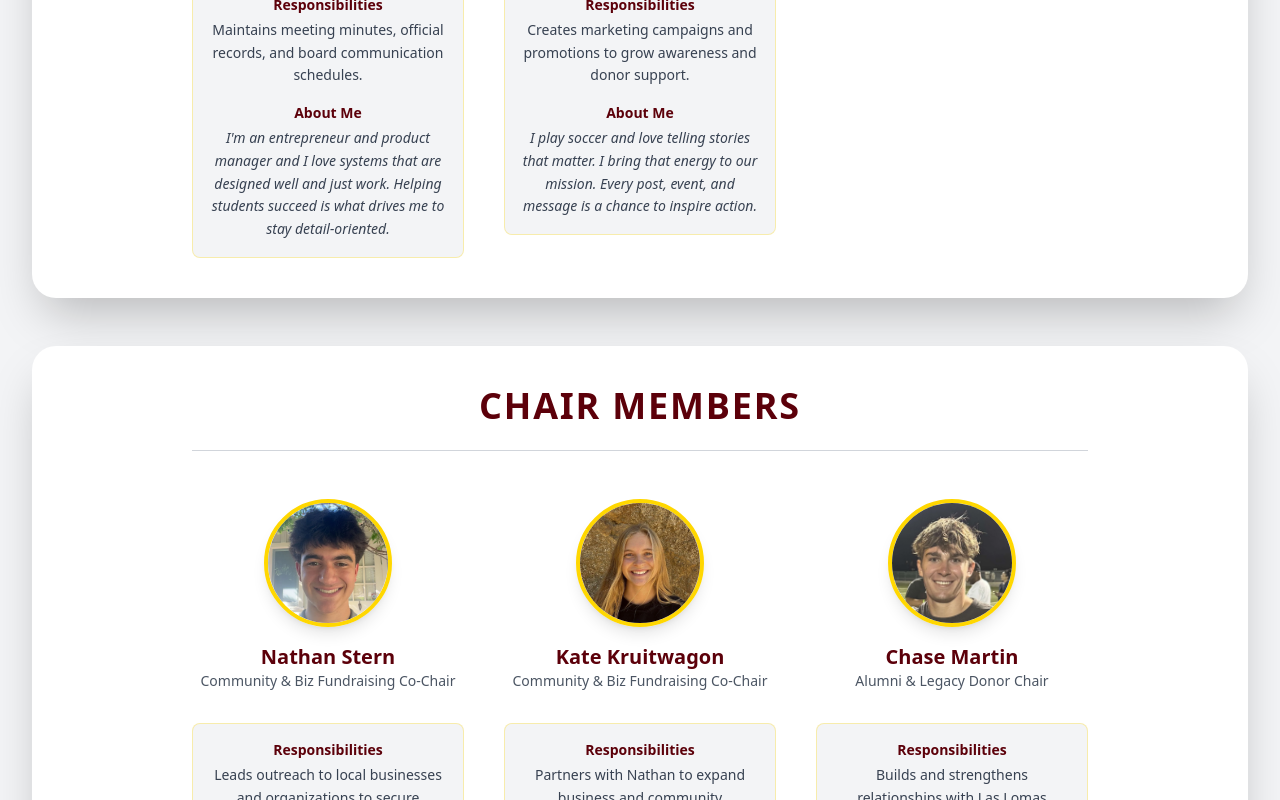
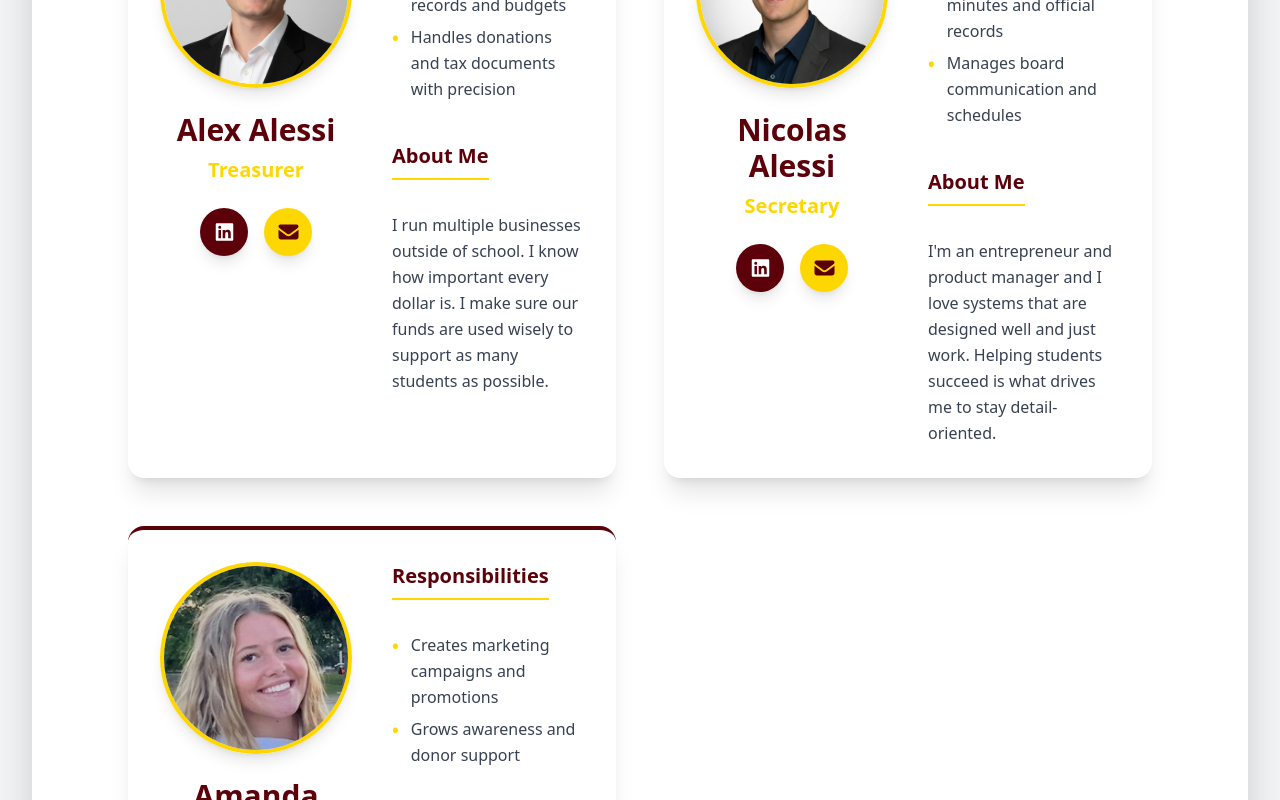
Before and after one commit to alexander-alessi/knightslegacy, a React (Vite) app: page /about in a window 1280 px wide. Shown: the part 2120-2920 px from the top of the page. Built offline with nearby package versions, Linux system fonts and the light colour scheme.

Commit message:
Updating person cards

```diff
--- a/public/data/about-chairs.json
+++ b/public/data/about-chairs.json
@@ -3,49 +3,98 @@
     "name": "Nathan Stern",
     "role": "Community & Biz Fundraising Co-Chair",
     "slug": "headshot-nathan.png",
-    "responsibilities": "Leads outreach to local businesses and organizations to secure sponsorships and partnerships.",
-    "about": "I’m a Varsity Soccer Captain and the youngest blind soccer coach in the US. I’ve seen what action can do. I’m proud to turn community support into real scholarships."
+    "responsibilities": [
+      "Leads outreach to local businesses",
+      "Secures sponsorships and partnerships"
+    ],
+    "about": "I’m a Varsity Soccer Captain and the youngest blind soccer coach in the US. I’ve seen what action can do. I’m proud to turn community support into real scholarships.",
+    "contact": {
+      "linkedin": "",
+      "email": ""
+    }
   },
   {
     "name": "Kate Kruitwagon",
     "role": "Community & Biz Fundraising Co-Chair",
     "slug": "headshot-kate.png",
-    "responsibilities": "Partners with Nathan to expand business and community fundraising efforts.",
-    "about": "I’m a rising senior who values teamwork and school spirit. This role lets me help students I’ll never meet. That’s what makes it so rewarding."
+    "responsibilities": [
+      "Leads outreach to local businesses",
+      "Secures sponsorships and partnerships"
+    ],
+    "about": "I’m a rising senior who values teamwork and school spirit. This role lets me help students I’ll never meet. That’s what makes it so rewarding.",
+    "contact": {
+      "linkedin": "",
+      "email": ""
+    }
   },
   {
     "name": "Chase Martin",
     "role": "Alumni & Legacy Donor Chair",
     "slug": "headshot-chase.png",
-    "responsibilities": "Builds and strengthens relationships with Las Lomas alumni and legacy donors.",
-    "about": "I’m a 3rd-generation Knight with a 4.0 GPA. I want every student to have the support I did. I’m honored to connect past and future Knights."
+    "responsibilities": [
+      "Builds relationships with Las Lomas alumni",
+      "Strengthens legacy donor connections"
+    ],
+    "about": "I’m a 3rd-generation Knight with a 4.0 GPA. I want every student to have the support I did. I’m honored to connect past and future Knights.",
+    "contact": {
+      "linkedin": "",
+      "email": ""
+    }
   },
   {
     "name": "Dean Dunwoodie",
     "role": "Parent Giving Chair",
     "slug": "headshot-dean.png",
-    "responsibilities": "Engages parents of current and future students to build long-term support.",
-    "about": "I lead multiple school clubs and believe in giving back. Parents today create opportunities for tomorrow. I’m excited to build that legacy."
+    "responsibilities": [
+      "Engages parents of current students",
+      "Builds long-term parent support"
+    ],
+    "about": "I lead multiple school clubs and believe in giving back. Parents today create opportunities for tomorrow. I’m excited to build that legacy.",
+    "contact": {
+      "linkedin": "",
+      "email": ""
+    }
   },
   {
     "name": "Garrett Phillips",
     "role": "Outreach & Communications Chair",
     "slug": "headshot-garrett.png",
-    "responsibilities": "Manages social media, email campaigns, and community messaging.",
-    "about": "I write to connect people with our mission. Every message shows donors the real impact they make. I love being the bridge between giving and receiving."
+    "responsibilities": [
+      "Manages social media and email campaigns",
+      "Handles community messaging"
+    ],
+    "about": "I write to connect people with our mission. Every message shows donors the real impact they make. I love being the bridge between giving and receiving.",
+    "contact": {
+      "linkedin": "",
+      "email": ""
+    }
   },
   {
     "name": "Kylie Collins",
     "role": "Scholarship Coordinator Chair",
     "slug": "headshot-kylie.png",
-    "responsibilities": "Oversees the scholarship application process and recipient selection.",
-    "about": "I lead in Publications and play sports. I bring organization and heart to everything. Helping students achieve their dreams is why I’m here."
+    "responsibilities": [
+      "Oversees scholarship applications",
+      "Manages recipient selection process"
+    ],
+    "about": "I lead in Publications and play sports. I bring organization and heart to everything. Helping students achieve their dreams is why I’m here.",
+    "contact": {
+      "linkedin": "",
+      "email": ""
+    }
   },
   {
     "name": "Will Landgraf",
     "role": "Recruitment Chair",
     "slug": "headshot-will.png",
-    "responsibilities": "Recruits and onboards new board members from the student body.",
-    "about": "I’m a sophomore from a Knight family. I swim, play water polo, and love my dog Tucker. I want to bring in the next generation of leaders."
+    "responsibilities": [
+      "Recruits new board members",
+      "Onboards students to the team"
+    ],
+    "about": "I’m a sophomore from a Knight family. I swim, play water polo, and love my dog Tucker. I want to bring in the next generation of leaders.",
+    "contact": {
+      "linkedin": "",
+      "email": ""
+    }
   }
 ]
--- a/public/data/about-execs.json
+++ b/public/data/about-execs.json
@@ -3,35 +3,71 @@
     "name": "Mason Grant",
     "role": "President",
     "slug": "headshot-mason.jpeg",
-    "responsibilities": "Founded the Knights Legacy Fund and leads the executive team in strategy and vision.",
-    "about": "I started this after seeing teammates held back by cost. I believe in opportunity through teamwork. Every scholarship we give proves what’s possible when we work together."
+    "responsibilities": [
+      "Founded the Knights Legacy Fund",
+      "Leads executive team in strategy and vision"
+    ],
+    "about": "I started this after seeing teammates held back by cost. I believe in opportunity through teamwork. Every scholarship we give proves what’s possible when we work together.",
+    "contact": {
+      "linkedin": "https://www.linkedin.com/in/mason-grant-916970321/",
+      "email": ""
+    }
   },
   {
     "name": "Eva Murallo",
     "role": "Vice President",
     "slug": "headshot-eva.png",
-    "responsibilities": "Supports the President, oversees committees, and ensures smooth communication across teams.",
-    "about": "I’m Editor-in-Chief of the yearbook and play softball and tennis. I love bringing people together. This role lets me use leadership to help students reach their goals."
+    "responsibilities": [
+      "Supports the President",
+      "Oversees committees",
+      "Ensures smooth communication across teams"
+    ],
+    "about": "I’m Editor-in-Chief of the yearbook and play softball and tennis. I love bringing people together. This role lets me use leadership to help students reach their goals.",
+    "contact": {
+      "linkedin": "https://www.linkedin.com/in/eva-murallo-a16b2736b/",
+      "email": ""
+    }
   },
   {
     "name": "Alex Alessi",
     "role": "Treasurer",
     "slug": "headshot-alex.png",
-    "responsibilities": "Manages all financial records, budgets, donations, and tax documents with precision.",
-    "about": "I run multiple businesses outside of school. I know how important every dollar is. I make sure our funds are used wisely to support as many students as possible."
+    "responsibilities": [
+      "Manages all financial records and budgets",
+      "Handles donations and tax documents with precision"
+    ],
+    "about": "I run multiple businesses outside of school. I know how important every dollar is. I make sure our funds are used wisely to support as many students as possible.",
+    "contact": {
+      "linkedin": "https://www.linkedin.com/in/alex-alessi-ab511a21/",
+      "email": "alexander.q.alessi@gmail.com"
+    }
   },
   {
     "name": "Nicolas Alessi",
     "role": "Secretary",
     "slug": "headshot-nico.png",
-    "responsibilities": "Maintains meeting minutes, official records, and board communication schedules.",
-    "about": "I'm an entrepreneur and product manager and I love systems that are designed well and just work. Helping students succeed is what drives me to stay detail-oriented."
+    "responsibilities": [
+      "Maintains meeting minutes and official records",
+      "Manages board communication and schedules"
+    ],
+    "about": "I'm an entrepreneur and product manager and I love systems that are designed well and just work. Helping students succeed is what drives me to stay detail-oriented.",
+    "contact": {
+      "linkedin": "https://www.linkedin.com/in/nicolas-alessi-05111b21/",
+      "email": "nicolas.g.alessi@gmail.com"
+    }
   },
   {
     "name": "Amanda Loar",
     "role": "Head of Marketing",
     "slug": "headshot-amanda.png",
-    "responsibilities": "Creates marketing campaigns and promotions to grow awareness and donor support.",
-    "about": "I play soccer and love telling stories that matter. I bring that energy to our mission. Every post, event, and message is a chance to inspire action."
+    "responsibilities": [
+      "Creates marketing campaigns and promotions",
+      "Grows awareness and donor support"
+    ],
+    "about": "I play soccer and love telling stories that matter. I bring that energy to our mission. Every post, event, and message is a chance to inspire action.",
+    "contact": {
+      "linkedin": "https://www.linkedin.com/in/amanda-loar-a7895b36b/",
+      "email": ""
+    }
   }
 ]
--- a/src/components/About.jsx
+++ b/src/components/About.jsx
@@ -8,6 +8,7 @@
  */
 
 import React, { useState, useEffect } from 'react';
+import PersonCard from './PersonCard';
 
 const About = () => {
   const [exec, setExec] = useState([]);
@@ -31,33 +32,6 @@ const About = () => {
         setLoading(false);
       });
   }, []);
-
-  const PersonCard = ({ name, role, slug, responsibilities, about }) => (
-    <div className="flex flex-col items-center text-center">
-      <div className="w-32 h-32 rounded-full overflow-hidden border-4 border-llhs-gold mb-4 shadow-lg">
-        <img
-          src={`/assets/headshots/${slug}`}
-          alt={name}
-          className="w-full h-full object-cover"
-        />
-      </div>
-      <h3 className="text-xl font-bold text-llhs-maroon">{name}</h3>
-      <p className="text-sm text-gray-600 mb-8">{role}</p>
-
-      <div className="w-full max-w-xs p-4 rounded-lg border border-llhs-gold/30 bg-gray-100">
-        <div className="space-y-4 text-center text-sm">
-          <div>
-            <p className="font-semibold text-llhs-maroon mb-1">Responsibilities</p>
-            <p className="text-gray-700 leading-relaxed">{responsibilities}</p>
-          </div>
-          <div>
-            <p className="font-semibold text-llhs-maroon mb-1">About Me</p>
-            <p className="text-gray-700 leading-relaxed italic">{about}</p>
-          </div>
-        </div>
-      </div>
-    </div>
-  );
 
   return (
     <div className="max-w-7xl mx-auto space-y-12">
@@ -90,7 +64,7 @@ const About = () => {
 
       {/* Executive Board Members */}
       <section className="bg-white p-10 rounded-3xl shadow-2xl">
-        <div className="max-w-4xl mx-auto">
+        <div className="max-w-5xl mx-auto">
           <div className="text-center">
             <h2 className="text-4xl font-bold text-llhs-maroon mb-6 uppercase tracking-wider">
               Executive Board Members
@@ -99,13 +73,13 @@ const About = () => {
           </div>
 
           {loading && !exec.length ? (
-            <p className="text-center py-8 text-gray-500">Loading executives…</p>
+            <p className="text-center py-12 text-gray-500">Loading executives…</p>
           ) : (
-            <div className="mt-12 grid grid-cols-1 sm:grid-cols-2 lg:grid-cols-3 gap-10">
+            <div className="mt-12 grid grid-cols-1 md:grid-cols-2 gap-12">
               {exec.length > 0 ? (
                 exec.map((p) => <PersonCard key={p.name} {...p} />)
               ) : (
-                <p className="col-span-full text-center text-gray-500">No executives listed.</p>
+                <p className="col-span-2 text-center text-gray-500">No executives listed.</p>
               )}
             </div>
           )}
@@ -114,7 +88,7 @@ const About = () => {
 
       {/* Chair Members */}
       <section className="bg-white p-10 rounded-3xl shadow-2xl">
-        <div className="max-w-4xl mx-auto">
+        <div className="max-w-5xl mx-auto">
           <div className="text-center">
             <h2 className="text-4xl font-bold text-llhs-maroon mb-6 uppercase tracking-wider">
               Chair Members
@@ -123,13 +97,13 @@ const About = () => {
           </div>
 
           {loading && !chairs.length ? (
-            <p className="text-center py-8 text-gray-500">Loading chairs…</p>
+            <p className="text-center py-12 text-gray-500">Loading chairs…</p>
           ) : (
-            <div className="mt-12 grid grid-cols-1 sm:grid-cols-2 lg:grid-cols-3 gap-10">
+            <div className="mt-12 grid grid-cols-1 md:grid-cols-2 gap-12">
               {chairs.length > 0 ? (
                 chairs.map((p) => <PersonCard key={p.name} {...p} />)
               ) : (
-                <p className="col-span-full text-center text-gray-500">No chairs listed.</p>
+                <p className="col-span-2 text-center text-gray-500">No chairs listed.</p>
               )}
             </div>
           )}
--- a/src/components/Donate.jsx
+++ b/src/components/Donate.jsx
@@ -61,7 +61,7 @@ const Donate = () => {
 
               <div className="text-center space-y-4">
                 <a
-                  href="venmo://pay?txn=pay&recipients=KnightsLegacy"
+                  href="https://venmo.com/u/KnightsLegacy?txn=pay"
                   className="inline-block bg-llhs-maroon text-white font-bold py-4 px-10 rounded-full hover:bg-llhs-maroon/90 transition shadow-lg"
                 >
                   Open in Venmo App
--- /dev/null
+++ b/src/components/PersonCard.jsx
@@ -0,0 +1,102 @@
+/**
+ * ==============================================================================
+ * Knights Legacy Fund – Person Card
+ * ==============================================================================
+ * Reusable card for Executive & Chair members
+ *
+ * Authors: Alexander Alessi & Nicolas Alessi
+ * Copyright (c) 2025 Knights Legacy Fund. All rights reserved.
+ */
+
+import React from 'react';
+import { FontAwesomeIcon } from '@fortawesome/react-fontawesome';
+import { faLinkedin } from '@fortawesome/free-brands-svg-icons';
+import { faEnvelope } from '@fortawesome/free-solid-svg-icons';
+
+const PersonCard = ({ name, role, slug, responsibilities = [], about, contact = {} }) => {
+  const hasLinkedIn = !!contact.linkedin;
+  const hasEmail = !!contact.email;
+
+  return (
+    <div className="bg-white rounded-2xl shadow-xl border-t-4 border-llhs-maroon overflow-hidden hover:shadow-2xl transition-shadow duration-300">
+      <div className="p-8">
+        <div className="grid grid-cols-1 md:grid-cols-2 gap-10 items-start">
+
+          {/* Left: Headshot + Name + Role + Icons (Centered) */}
+          <div className="flex flex-col items-center text-center">
+            <div className="w-48 h-48 mb-6">
+              <img
+                src={`/assets/headshots/${slug}`}
+                alt={name}
+                className="w-full h-full rounded-full object-cover border-4 border-llhs-gold shadow-lg"
+              />
+            </div>
+
+            <h3 className="text-3xl font-bold text-llhs-maroon mb-2">
+              {name}
+            </h3>
+            <p className="text-xl font-semibold text-llhs-gold mb-6">
+              {role}
+            </p>
+
+            {/* Icons Below Title */}
+            {(hasLinkedIn || hasEmail) && (
+              <div className="flex gap-4 mb-6">
+                {hasLinkedIn && (
+                  <a
+                    href={contact.linkedin}
+                    target="_blank"
+                    rel="noopener noreferrer"
+                    className="flex items-center justify-center w-12 h-12 bg-llhs-maroon text-white rounded-full hover:bg-llhs-maroon/90 transition-colors shadow-lg"
+                    aria-label="LinkedIn"
+                  >
+                    <FontAwesomeIcon icon={faLinkedin} size="lg" />
+                  </a>
+                )}
+                {hasEmail && (
+                  <a
+                    href={`mailto:${contact.email}`}
+                    className="flex items-center justify-center w-12 h-12 bg-llhs-gold text-llhs-maroon rounded-full hover:bg-llhs-gold/90 transition-colors shadow-lg"
+                    aria-label="Email"
+                  >
+                    <FontAwesomeIcon icon={faEnvelope} size="lg" />
+                  </a>
+                )}
+              </div>
+            )}
+          </div>
+
+          {/* Right: Responsibilities + About Me (Left Justified) */}
+          <div className="space-y-10">
+            {/* Responsibilities – Tighter Spacing */}
+            <div>
+              <h4 className="text-xl font-bold text-llhs-maroon mb-4 border-b-2 border-llhs-gold pb-2 inline-block">
+                Responsibilities
+              </h4>
+              <ul className="space-y-1.5 mt-4">
+                {responsibilities.map((resp, i) => (
+                  <li key={i} className="flex items-start gap-3">
+                    <span className="text-llhs-gold font-bold text-lg">•</span>
+                    <span className="text-gray-700 leading-relaxed">{resp}</span>
+                  </li>
+                ))}
+              </ul>
+            </div>
+
+            {/* About Me */}
+            <div>
+              <h4 className="text-xl font-bold text-llhs-maroon mb-4 border-b-2 border-llhs-gold pb-2 inline-block">
+                About Me
+              </h4>
+              <p className="text-gray-700 leading-relaxed mt-4">
+                {about}
+              </p>
+            </div>
+          </div>
+        </div>
+      </div>
+    </div>
+  );
+};
+
+export default PersonCard;
```
